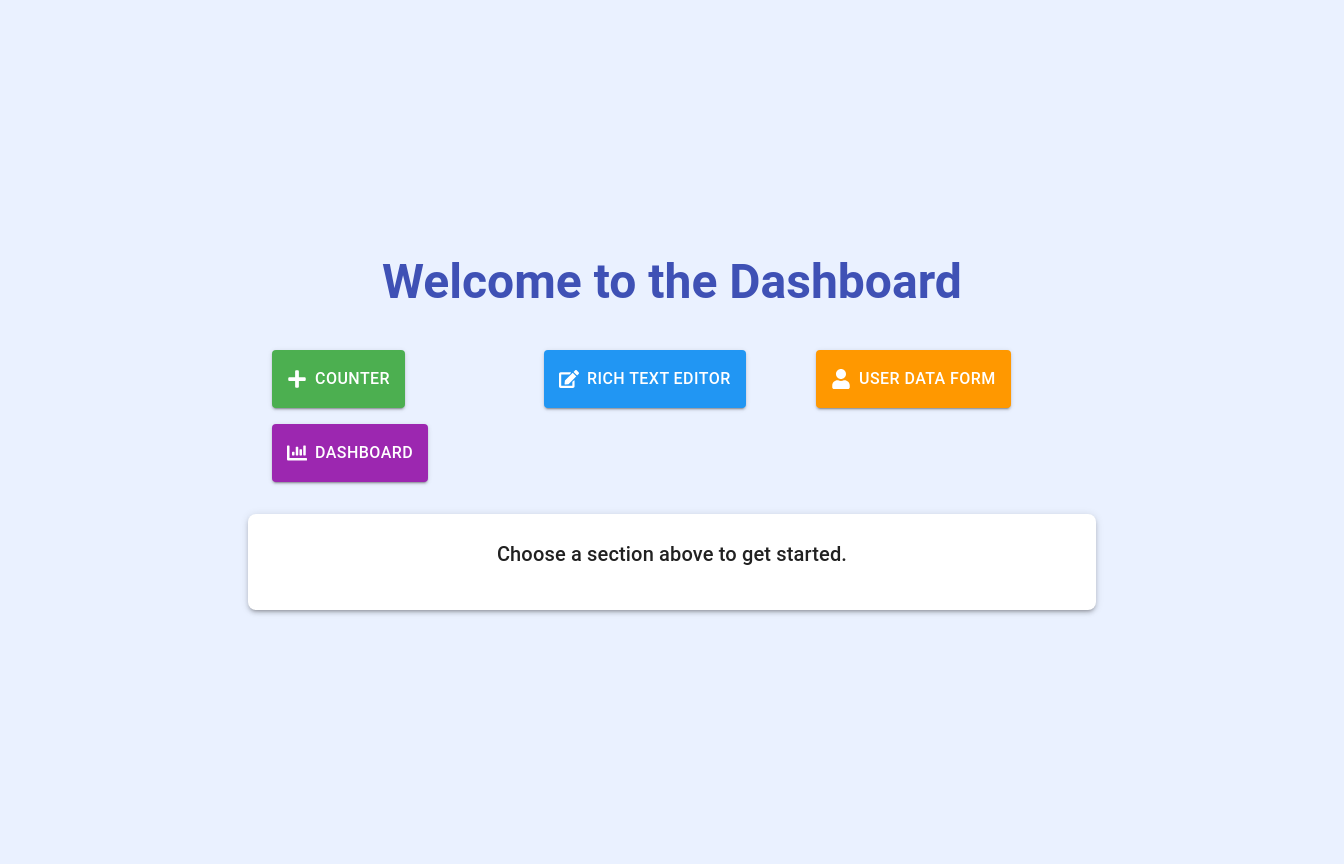
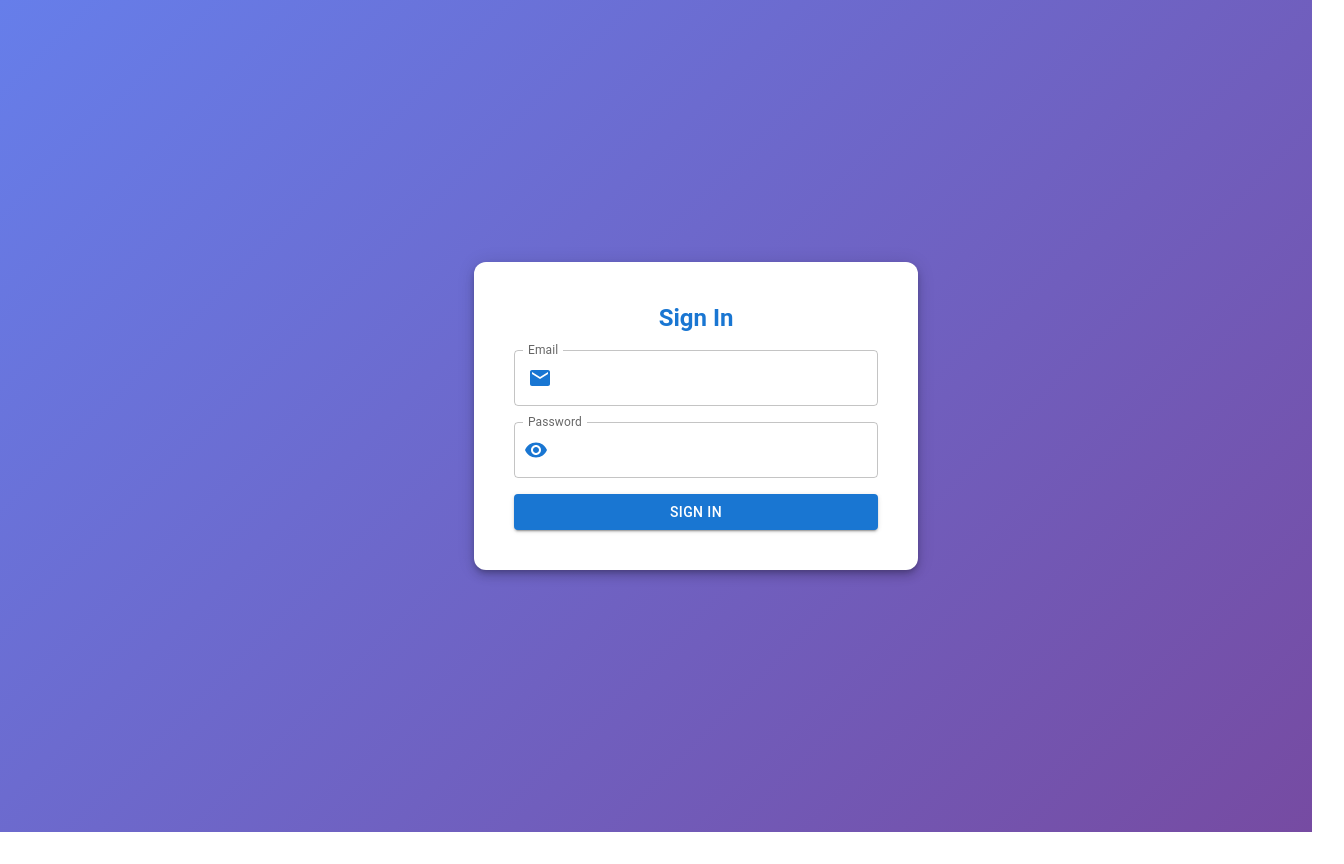
Before and after one commit to Pumk1n06/react-assignment, a React (Vite) app in the folder assignment/: page / in a window 1280 px wide. Shown: the whole page, 1344 px wide, since content can reach past the window. After the commit the page ends 832 px from the top, so only its background shows below. Built offline with nearby package versions, Linux system fonts and the light colour scheme.

Commit message:
added report in README

```diff
--- a/assignment/package.json
+++ b/assignment/package.json
@@ -12,9 +12,11 @@
   "dependencies": {
     "@emotion/react": "^11.14.0",
     "@emotion/styled": "^11.14.0",
+    "@mui/icons-material": "^6.4.3",
     "@mui/material": "^6.4.2",
     "@mui/system": "^6.4.2",
     "@react-oauth/google": "^0.12.1",
+    "@react-spring/web": "^9.7.5",
     "@reduxjs/toolkit": "^2.5.1",
     "@types/react-draft-wysiwyg": "^1.13.8",
     "react": "^18.3.1",
--- a/assignment/src/App.tsx
+++ b/assignment/src/App.tsx
@@ -2,20 +2,20 @@
 import { BrowserRouter as Router, Route, Routes, Navigate } from "react-router-dom";
 import { GoogleOAuthProvider } from "@react-oauth/google";
 
-  import Home from "./pages/Home"; // Assuming Home.tsx is in the same folder
+import Home from "./pages/Home";
 import Counter from "./components/Counter";
 import UserDataForm from "./components/UserDataForm";
 import RichTextEditor from "./components/RichTextEditor";
 import Dashboard from "./components/DashBoard";
-
+import SignIn from "./components/SignIn";
 
 const App: React.FC = () => {
   return (
     <GoogleOAuthProvider clientId="YOUR_GOOGLE_CLIENT_ID">
       <Router>
         <Routes>
-
-            <Route path="/" element={<Home />} />
+          <Route path="/home" element={<Home />} />
+          <Route path="/" element={<SignIn />} />
           <Route path="/counter" element={<Counter />} />
           <Route path="/form" element={<UserDataForm />} />
           <Route path="/editor" element={<RichTextEditor />} />
--- /dev/null
+++ b/assignment/src/components/SignIn.tsx
@@ -0,0 +1,135 @@
+import React, { useState } from "react";
+import { useNavigate } from "react-router-dom";
+import { useSpring, animated } from "@react-spring/web";
+import {
+  Box,
+  TextField,
+  Button,
+  Typography,
+  Paper,
+  Alert,
+  InputAdornment,
+  IconButton,
+} from "@mui/material";
+import { Visibility, VisibilityOff, Email } from "@mui/icons-material";
+
+const SignIn: React.FC = () => {
+  const [email, setEmail] = useState("");
+  const [password, setPassword] = useState("");
+  const [error, setError] = useState("");
+  const [showPassword, setShowPassword] = useState(false);
+  const navigate = useNavigate();
+
+  // React Spring Animation for Smooth Fade-in
+  const fadeIn = useSpring({
+    from: { opacity: 0, transform: "translateY(-20px)" },
+    to: { opacity: 1, transform: "translateY(0px)" },
+    config: { tension: 120, friction: 14 },
+  });
+
+  // Button Hover Effect
+  const [hoverStyle, setHoverStyle] = useSpring(() => ({
+    transform: "scale(1)",
+  }));
+
+  // Mock user credentials
+  const mockUser = {
+    email: "test@example.com",
+    password: "password123",
+  };
+
+  const handleSubmit = (e: React.FormEvent) => {
+    e.preventDefault();
+
+    if (!email || !password) {
+      setError("Both fields are required.");
+      return;
+    }
+
+    if (email === mockUser.email && password === mockUser.password) {
+      setError("");
+      alert("Sign in successful!");
+      navigate("/home");
+    } else {
+      setError("Invalid email or password.");
+    }
+  };
+
+  return (
+    <Box
+      sx={{
+        width: "100vw",
+        height: "100vh",
+        display: "flex",
+        justifyContent: "center",
+        alignItems: "center",
+        background: "linear-gradient(135deg, #667eea 0%, #764ba2 100%)",
+        padding: 2,
+      }}
+    >
+      <animated.div style={fadeIn}>
+        <Paper
+          sx={{
+            padding: 5,
+            boxShadow: 6,
+            borderRadius: 3,
+            width: "100%",
+            maxWidth: 400,
+            textAlign: "center",
+            backgroundColor: "#fff",
+          }}
+        >
+          <Typography variant="h5" gutterBottom fontWeight="bold" color="primary">
+            Sign In
+          </Typography>
+
+          {error && <Alert severity="error">{error}</Alert>}
+
+          <Box component="form" onSubmit={handleSubmit} sx={{ mt: 2, display: "flex", flexDirection: "column", gap: 2 }}>
+            <TextField
+              label="Email"
+              type="email"
+              fullWidth
+              value={email}
+              onChange={(e) => setEmail(e.target.value)}
+              InputProps={{
+                startAdornment: (
+                  <InputAdornment position="start">
+                    <Email color="primary" />
+                  </InputAdornment>
+                ),
+              }}
+            />
+            <TextField
+              label="Password"
+              type={showPassword ? "text" : "password"}
+              fullWidth
+              value={password}
+              onChange={(e) => setPassword(e.target.value)}
+              InputProps={{
+                startAdornment: (
+                  <InputAdornment position="start">
+                    <IconButton onClick={() => setShowPassword(!showPassword)} edge="start">
+                      {showPassword ? <VisibilityOff color="primary" /> : <Visibility color="primary" />}
+                    </IconButton>
+                  </InputAdornment>
+                ),
+              }}
+            />
+            <animated.div
+              onMouseEnter={() => setHoverStyle({ transform: "scale(1.05)" })}
+              onMouseLeave={() => setHoverStyle({ transform: "scale(1)" })}
+              style={hoverStyle}
+            >
+              <Button type="submit" variant="contained" color="primary" fullWidth>
+                Sign In
+              </Button>
+            </animated.div>
+          </Box>
+        </Paper>
+      </animated.div>
+    </Box>
+  );
+};
+
+export default SignIn;
--- a/assignment/src/pages/Home.tsx
+++ b/assignment/src/pages/Home.tsx
@@ -1,7 +1,7 @@
 import React from "react";
 import { Link } from "react-router-dom";
 import { Box, Button, Typography, Paper } from "@mui/material";
-import { FaPlus, FaEdit, FaUser, FaChartBar } from "react-icons/fa"; // Updated to use FaPlus for Counter
+import { FaPlus, FaEdit, FaUser, FaChartBar } from "react-icons/fa";
 
 const Home: React.FC = () => {
   return (
```
Also changed, not shown: 2 other files (tests, documents, lock files or other folders). Lines whose indentation alone changed are shown as unchanged.
